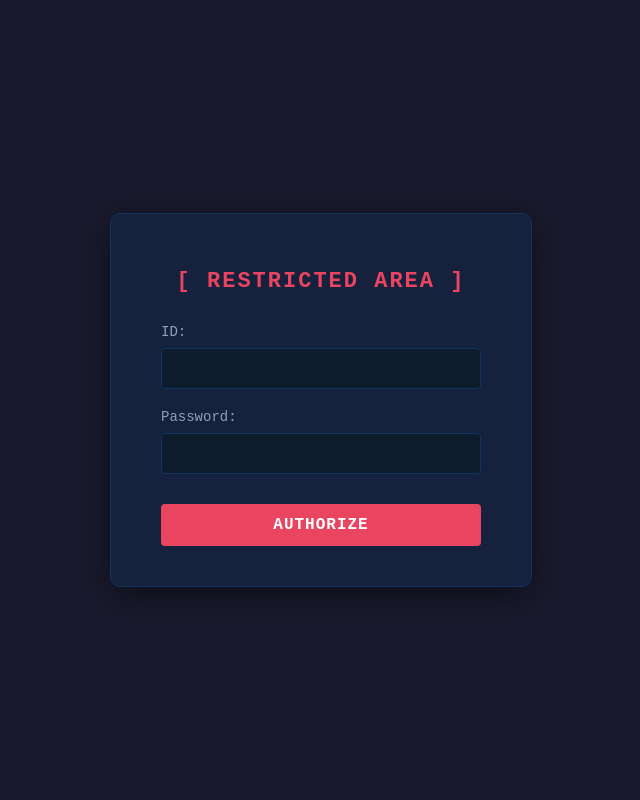
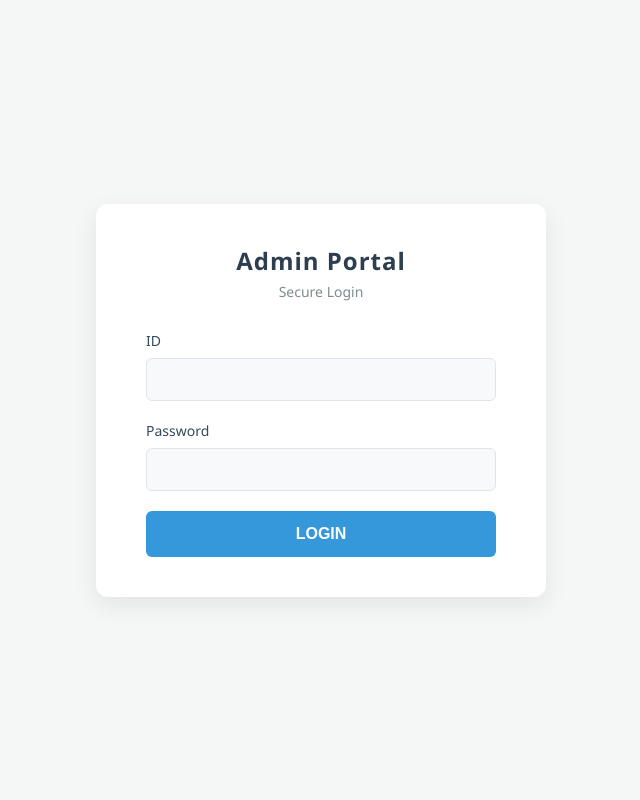
Before and after one commit to SoliShim/CAUtion-CTF-A-team, a Flask app: page / in a window 1280 px wide. Shown: the whole page, without its empty margins (319-959 px from the left). Run offline with Flask 3, Linux system fonts and the light colour scheme.

Commit message:
Update index.html

```diff
--- a/SQL_Injection/templates/index.html
+++ b/SQL_Injection/templates/index.html
@@ -1,113 +1,97 @@
 <!DOCTYPE html>
-<html lang="ko">
+<html lang="en">
 <head>
     <meta charset="UTF-8">
-    <meta name="viewport" content="width=device-width, initial-scale=1.0">
-    <title>Silent Admin Challenge</title>
+    <title>Admin Portal</title>
     <style>
-        /* 전체 배경 및 폰트 설정 (터미널 느낌의 Monospace 폰트 적용) */
         body {
-            background-color: #1a1a2e;
-            color: #e0e0e0;
-            font-family: 'Courier New', Courier, monospace;
+            background-color: #f4f7f6;
+            color: #333;
+            font-family: 'Segoe UI', Tahoma, Geneva, Verdana, sans-serif;
             display: flex;
             justify-content: center;
             align-items: center;
             height: 100vh;
             margin: 0;
         }
-
-        /* 로그인 박스 디자인 */
         .login-container {
-            background-color: #16213e;
+            background-color: #ffffff;
             padding: 40px 50px;
-            border-radius: 10px;
-            box-shadow: 0 8px 32px rgba(0, 0, 0, 0.5);
-            border: 1px solid #0f3460;
-            width: 320px;
+            border-radius: 12px;
+            box-shadow: 0 8px 24px rgba(0, 0, 0, 0.08);
+            width: 350px;
+        }
+        .title-box {
             text-align: center;
+            margin-bottom: 30px;
         }
-
-        /* 통제 구역 경고 문구 (빨간색 포인트) */
-        h1 {
-            color: #e94560;
-            font-size: 22px;
-            margin-bottom: 30px;
-            letter-spacing: 2px;
+        h2 {
+            color: #2c3e50;
+            font-weight: 600;
+            letter-spacing: 1px;
+            margin: 0;
         }
-
-        /* 입력 폼 정렬 및 디자인 */
-        .input-group {
-            margin-bottom: 20px;
-            text-align: left;
+        p.subtitle {
+            color: #7f8c8d;
+            font-size: 14px;
+            margin-top: 5px;
         }
-
         label {
             display: block;
             margin-bottom: 8px;
+            color: #34495e;
             font-size: 14px;
-            color: #8fa1b3;
+            font-weight: 500;
         }
-
         input[type="text"], input[type="password"] {
             width: 100%;
             padding: 12px;
-            border: 1px solid #0f3460;
-            border-radius: 4px;
-            background-color: #0d1b2a;
-            color: #00ffcc; /* 입력할 때 글씨는 네온 민트색 */
+            margin-bottom: 20px;
+            background-color: #f8f9fa;
+            border: 1px solid #dfe6e9;
+            border-radius: 6px;
+            color: #2d3436;
+            font-size: 15px;
             box-sizing: border-box;
-            font-family: inherit;
+            transition: border-color 0.3s;
+        }
+        input[type="text"]:focus, input[type="password"]:focus {
             outline: none;
-            transition: border 0.3s;
+            border-color: #3498db;
+            background-color: #ffffff;
         }
-
-        input[type="text"]:focus, input[type="password"]:focus {
-            border: 1px solid #e94560;
-        }
-
-        /* 로그인 버튼 디자인 */
         button {
             width: 100%;
-            padding: 12px;
-            margin-top: 10px;
+            padding: 14px;
+            background-color: #3498db;
+            color: white;
             border: none;
-            border-radius: 4px;
-            background-color: #e94560;
-            color: white;
+            border-radius: 6px;
             font-size: 16px;
             font-weight: bold;
-            font-family: inherit;
             cursor: pointer;
-            letter-spacing: 1px;
-            transition: background-color 0.3s, transform 0.1s;
+            transition: background-color 0.3s;
         }
-
         button:hover {
-            background-color: #c83b52;
-        }
-
-        button:active {
-            transform: scale(0.98);
+            background-color: #2980b9;
         }
     </style>
 </head>
 <body>
+    <div class="login-container">
+        <div class="title-box">
+            <h2>Admin Portal</h2>
+            <p class="subtitle">Secure Login</p>
+        </div>
+        <form method="POST" action="/">
+            <label for="userid">ID</label>
+            <input type="text" id="userid" name="userid" required autocomplete="off">
 
-    <div class="login-container">
-        <h1>[ RESTRICTED AREA ]</h1>
-        <form method="POST" action="/">
-            <div class="input-group">
-                <label for="userid">ID:</label>
-                <input type="text" id="userid" name="userid" autocomplete="off" required>
-            </div>
-            <div class="input-group">
-                <label for="userpassword">Password:</label>
-                <input type="password" id="userpassword" name="userpassword" required>
-            </div>
-            <button type="submit">AUTHORIZE</button>
+            <label for="userpassword">Password</label>
+            <input type="password" id="userpassword" name="userpassword" required>
+
+            <button type="submit">LOGIN</button>
         </form>
     </div>
-
 </body>
 </html>
```
